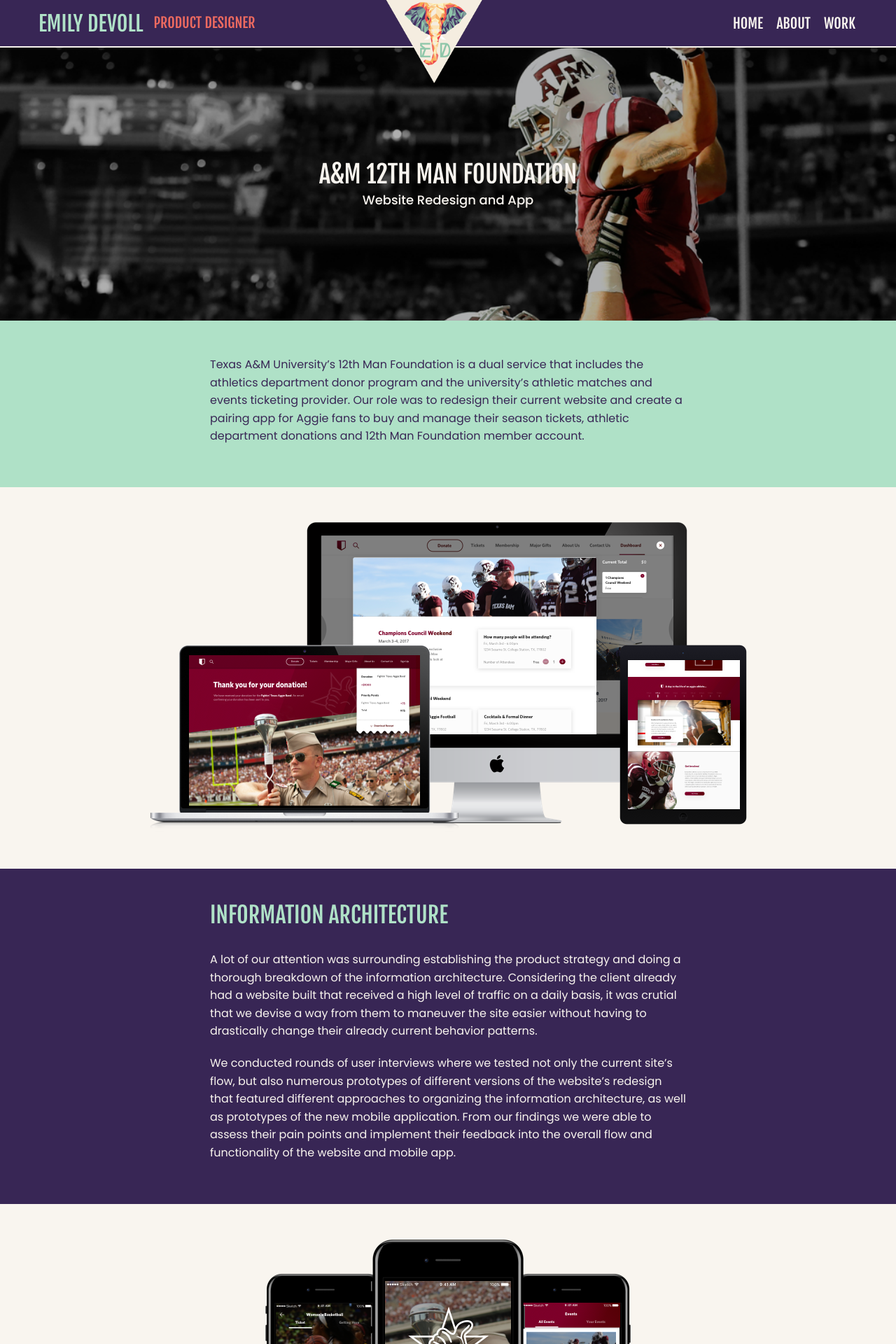
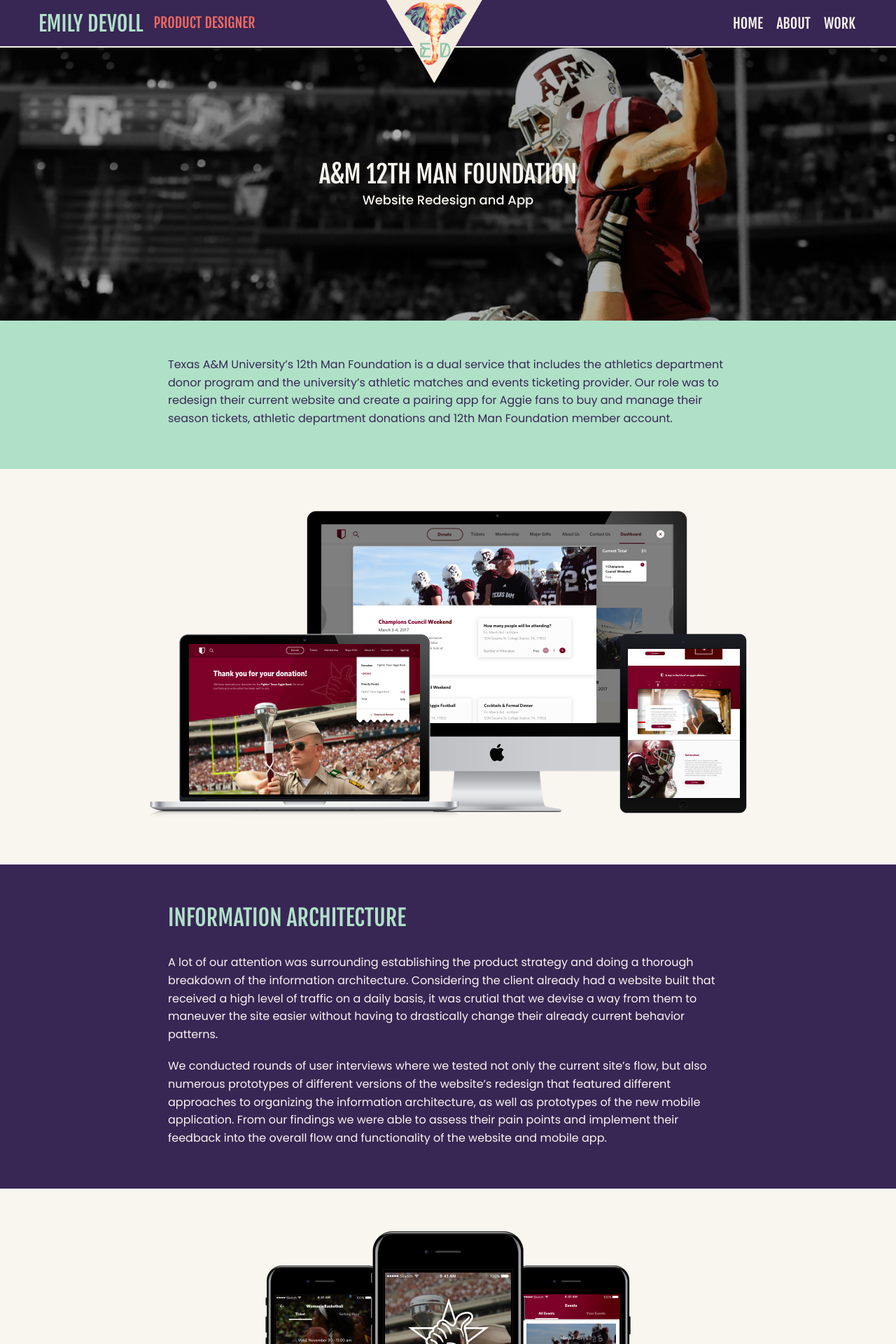
Before and after one commit to staceyatx/staceyatx-github.io, a Jekyll site: the page built from projects/twelfth-man.html, in a window 1280 px wide. Shown: the top 1920 px of the page at 70% size. Built offline with Jekyll 4.4.1, drawn with Linux system fonts in a browser that asks for light colours.

Commit message:
Extend paragraph line lengths, add 10px vertical padding to project page sections

```diff
--- a/_sass/_project.scss
+++ b/_sass/_project.scss
@@ -52,7 +52,7 @@
     margin: 0 auto;
 
     article {
-        padding: 40px 20px;
+        padding: 50px 20px;
     }
 
     img {
@@ -93,7 +93,7 @@
     h3 {
         font-size: 32px;
         margin: 0 auto;
-        max-width: 680px;
+        max-width: 800px;
         padding: 10px 0 25px 0;
     }
 
@@ -103,8 +103,12 @@
         font-size: 16px;
         line-height: 160%;
         margin: 0 auto;
-        max-width: 680px;
+        max-width: 800px;
         padding-bottom: 20px;
+
+        &:last-child {
+            padding-bottom: 10px;
+        }
 
         a {
             color: $purple;
@@ -125,10 +129,6 @@
         background: $seafoam;
         margin: 0 auto;
         clear: both;
-
-        p:first-of-type {
-            padding-top: 10px;
-        }
     }
 
     .parent-container1 {
@@ -152,7 +152,7 @@
     }
 
     .screens {
-        padding: 50px 20px;
+        padding: 60px 20px;
         text-align: center;
     }
 
@@ -216,7 +216,7 @@
 
         .more-links {
             margin: 0 auto;
-            max-width: 680px;
+            max-width: 800px;
 
             a {
                 font-family: $paragraph-font;
@@ -228,7 +228,7 @@
                 font-weight: 500;
                 line-height: 40px;
                 box-shadow: inset 0 -3px 0 $orange;
-                max-width: 680px;
+                max-width: 800px;
                 white-space: nowrap;
             }
 
```
